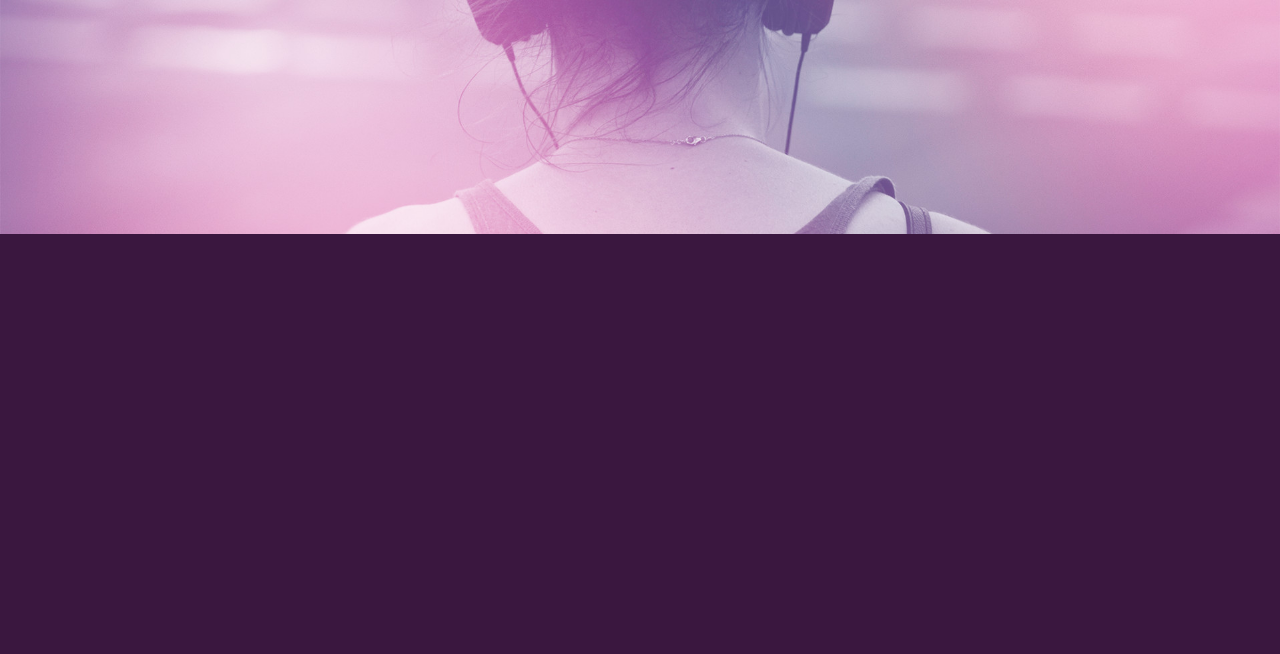
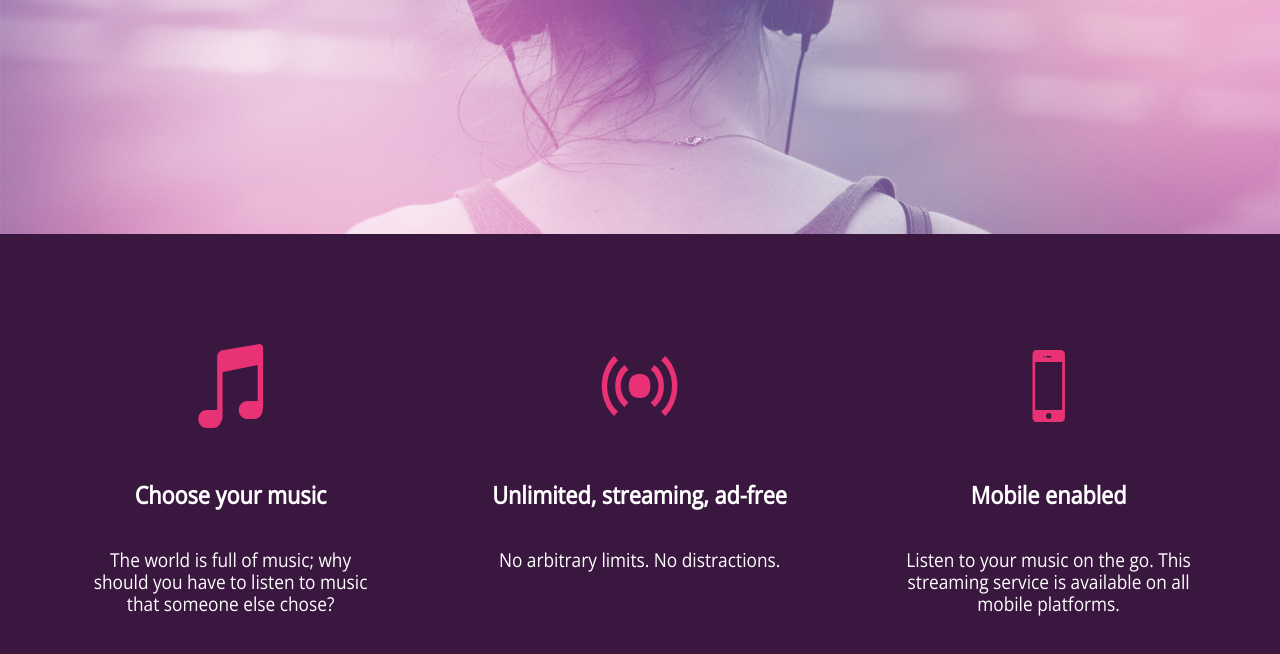
Before and after one commit to itscrystal/bloc-jams, a plain HTML site: page index.html in a window 1280 px wide. Shown: the part 464-1118 px from the top of the page. Drawn offline with nearby package versions, Linux system fonts and the light colour scheme.

Commit message:
Assignment 21 DOM Animation: Take 2. Refactor

```diff
--- a/scripts/landing.js
+++ b/scripts/landing.js
@@ -13,3 +13,5 @@ var animatePoints = function() {
         revealPoint(i);
     }
  };
+
+}
--- a/styles/landing.css
+++ b/styles/landing.css
@@ -34,7 +34,7 @@ body.landing {
     position: relative;
     padding: 2rem;
     text-align: center;
-    opacity: 0;
+    opacity: 100;
      -webkit-transform: scaleX(0.9) translateY(3rem);
      -moz-transform: scaleX(0.9) translateY(3rem);
      transform: scaleX(0.9) translateY(3rem);
```
